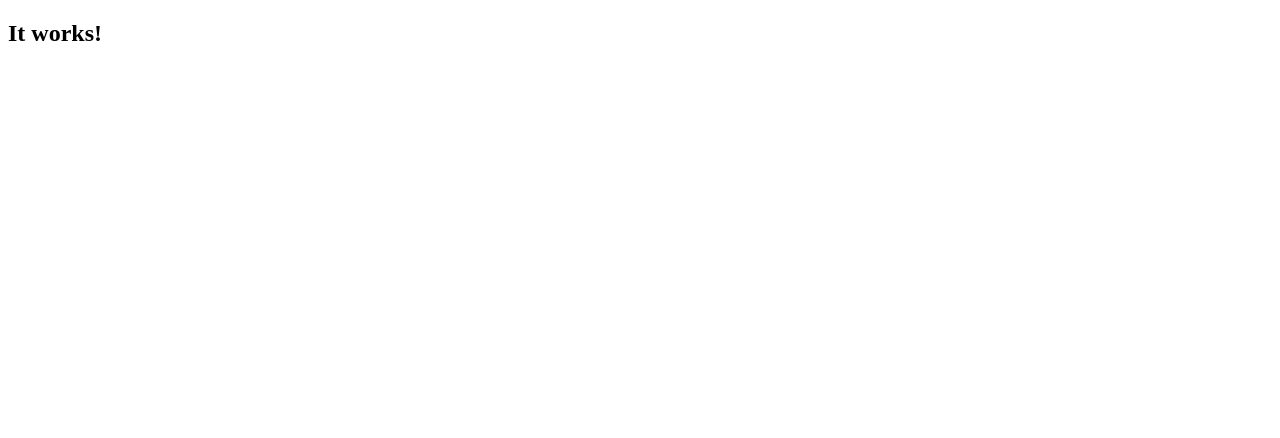
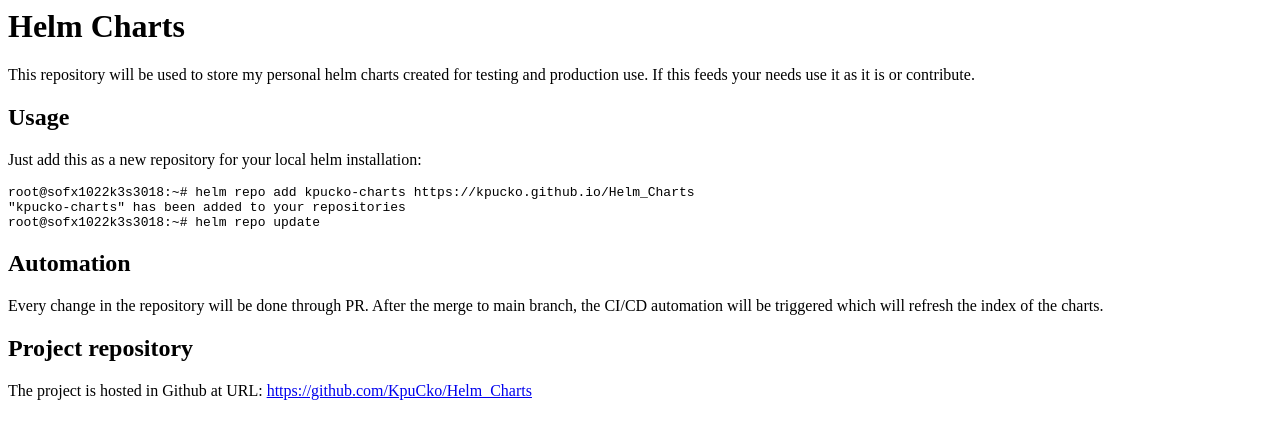
Before and after one commit to KpuCko/Helm_Charts, a plain HTML site: page index.html in a window 1280 px wide. Drawn offline with Linux system fonts and the light colour scheme.

Commit message:
f20240717 Update index.html

```diff
--- a/index.html
+++ b/index.html
@@ -1,9 +1,12 @@
-<!DOCTYPE html>
-<html>
-<body>
-<head>
-  <title>KpuCko Helm Charts</title>
-</head>
-<h2>It works!</h2>
-</body>
-</html>
+<h1 id="helm-charts">Helm Charts</h1>
+<p>This repository will be used to store my personal helm charts created for testing and production use.
+If this feeds your needs use it as it is or contribute.</p>
+<h2 id="usage">Usage</h2>
+<p>Just add this as a new repository for your local helm installation:</p>
+<pre><code>root<span class="hljs-variable">@sofx1022k3s3018</span><span class="hljs-symbol">:~</span><span class="hljs-comment"># helm repo add kpucko-charts https://kpucko.github.io/Helm_Charts</span>
+<span class="hljs-string">"kpucko-charts"</span> has been added to your repositories
+root<span class="hljs-variable">@sofx1022k3s3018</span><span class="hljs-symbol">:~</span><span class="hljs-comment"># helm repo update</span>
+</code></pre><h2 id="automation">Automation</h2>
+<p>Every change in the repository will be done through PR. After the merge to main branch, the CI/CD automation will be triggered which will refresh the index of the charts.</p>
+<h2 id="project-repository">Project repository</h2>
+<p>The project is hosted in Github at URL: <a href="https://github.com/KpuCko/Helm_Charts">https://github.com/KpuCko/Helm_Charts</a></p>
```
